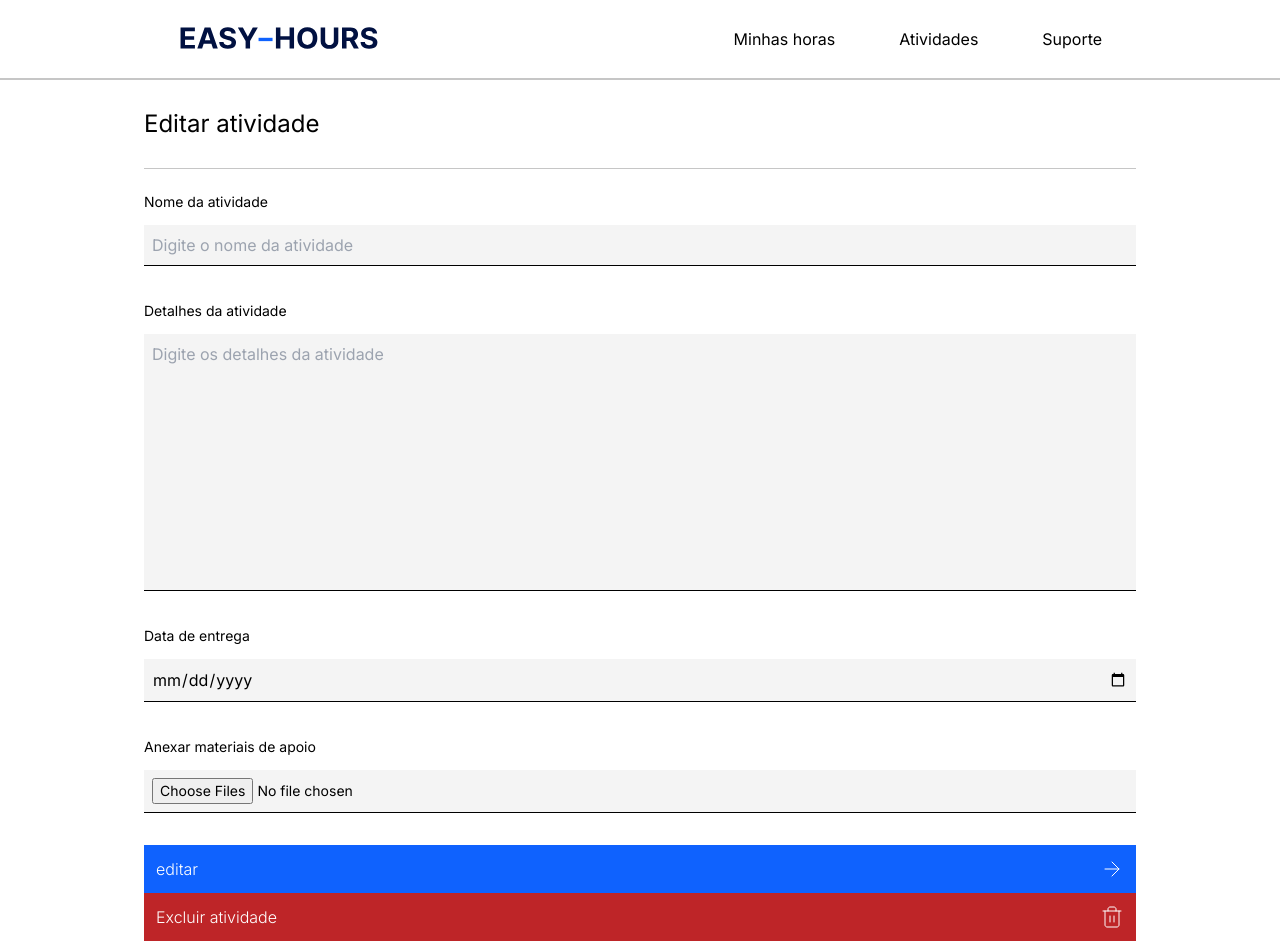
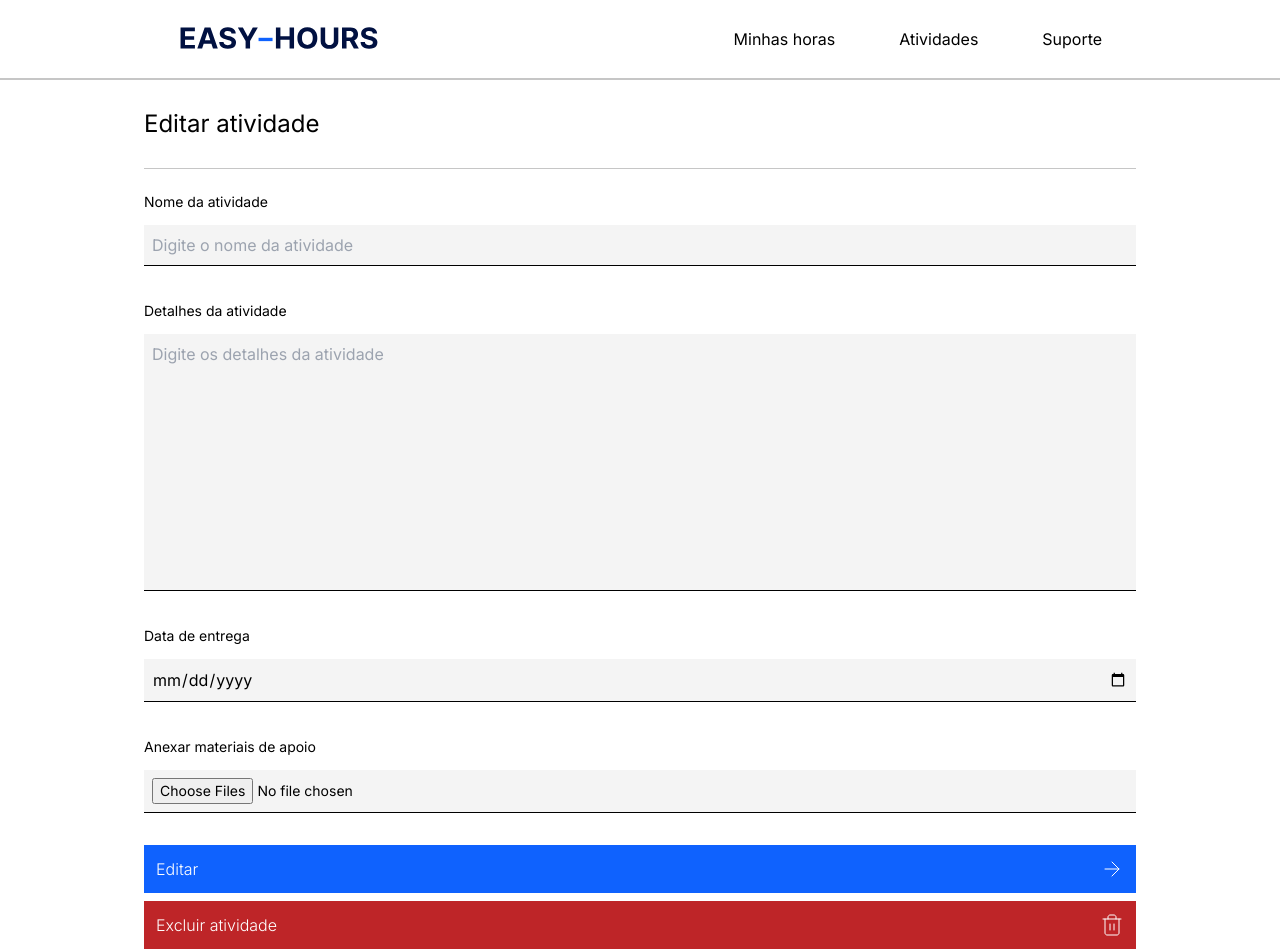
Before and after one commit to gabrielMendes21/tcc-etecZL, a Next.js app in the folder front/: page /coordenador-ETEC/atividades/pitch/editar in a window 1280 px wide. Shown: the top 952 px of the page. Built offline with nearby package versions, Linux system fonts and the light colour scheme.

Commit message:
fix button spacing

```diff
--- a/front/src/app/(authenticated)/coordenador-ETEC/atividades/pitch/editar/page.jsx
+++ b/front/src/app/(authenticated)/coordenador-ETEC/atividades/pitch/editar/page.jsx
@@ -50,7 +50,7 @@ export default function EditarAtividade() {
           className="mt-3 mb-8 border-b block w-full border-black bg-[#F4F4F4] focus:outline-highlighted rounded-none p-2 text-sm"
         />
 
-        <FormSubmitButton title="editar" />
+        <FormSubmitButton title="Editar" />
         <button className="flex justify-between items-center w-full text-left font-light bg-[#BE2528] text-white p-3">
           Excluir atividade
           <Trash2 strokeWidth={1} />
--- a/front/src/app/(authenticated)/coordenador-IBM/atividades/pitch/editar/page.jsx
+++ b/front/src/app/(authenticated)/coordenador-IBM/atividades/pitch/editar/page.jsx
@@ -1,6 +1,7 @@
+import FormSubmitButton from '@/components/FormSubmitButton'
 import H1 from '@/components/H1'
 import Delay from '@/components/LoadDelay'
-import { ArrowRight, Trash2 } from 'lucide-react'
+import { Trash2 } from 'lucide-react'
 
 export default function EditarAtividade() {
   return (
@@ -50,10 +51,7 @@ export default function EditarAtividade() {
             className="mt-3 mb-8 border-b block w-full border-black bg-[#F4F4F4] focus:outline-highlighted rounded-none p-2 text-xxs"
           />
 
-          <button className="flex justify-between items-center w-full text-left font-light bg-highlighted text-white mb-2 p-3">
-            Editar
-            <ArrowRight strokeWidth={1} />
-          </button>
+          <FormSubmitButton title="Editar" />
           <button className="flex justify-between items-center w-full text-left font-light bg-[#BE2528] text-white p-3">
             Excluir atividade
             <Trash2 strokeWidth={1} />
--- a/front/src/components/FormSubmitButton.jsx
+++ b/front/src/components/FormSubmitButton.jsx
@@ -2,7 +2,7 @@ import { ArrowRight } from 'lucide-react'
 
 export default function FormSubmitButton({ title }) {
   return (
-    <button className="flex justify-between items-center w-full text-left font-light bg-highlighted hover:brightness-110 transition-all text-white mt-7 p-3">
+    <button className="flex justify-between items-center w-full text-left font-light bg-highlighted hover:brightness-110 transition-all text-white mt-7 mb-2 p-3">
       {title}
       <ArrowRight strokeWidth={1} />
     </button>
```
